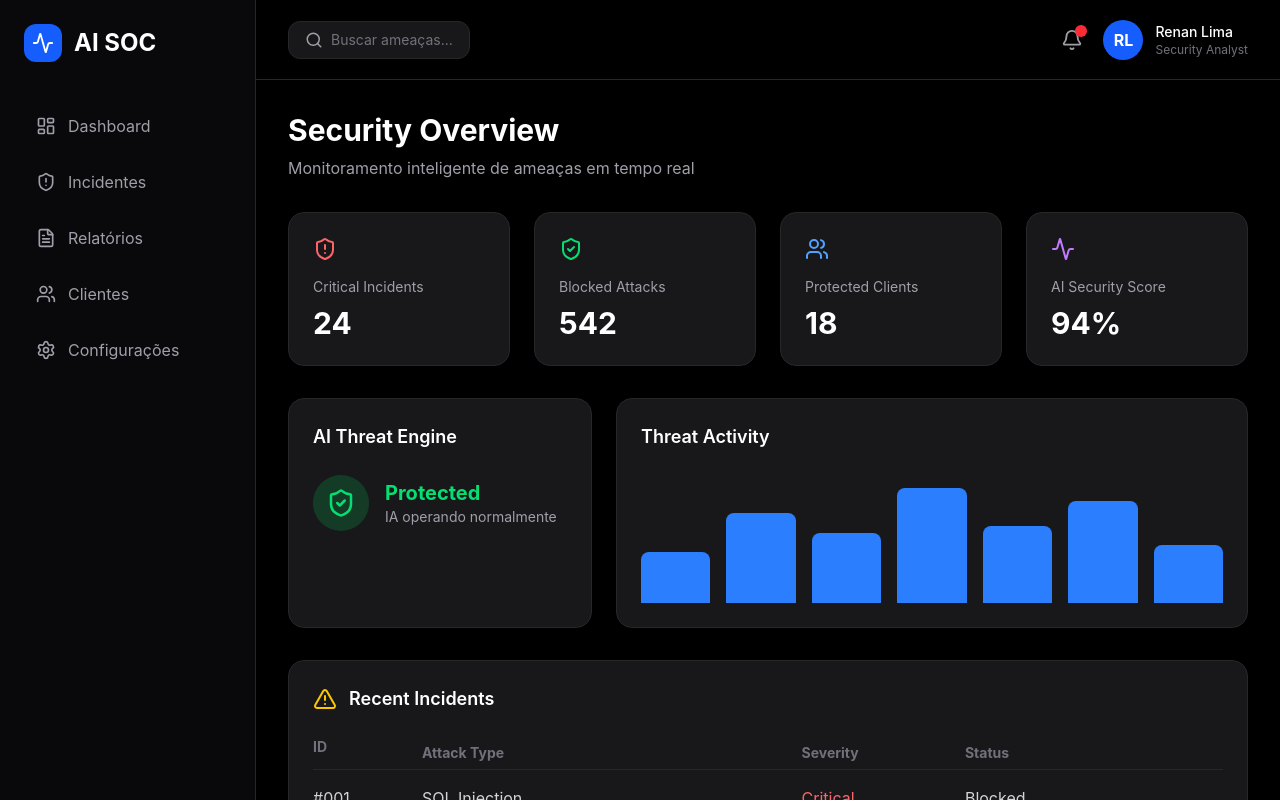
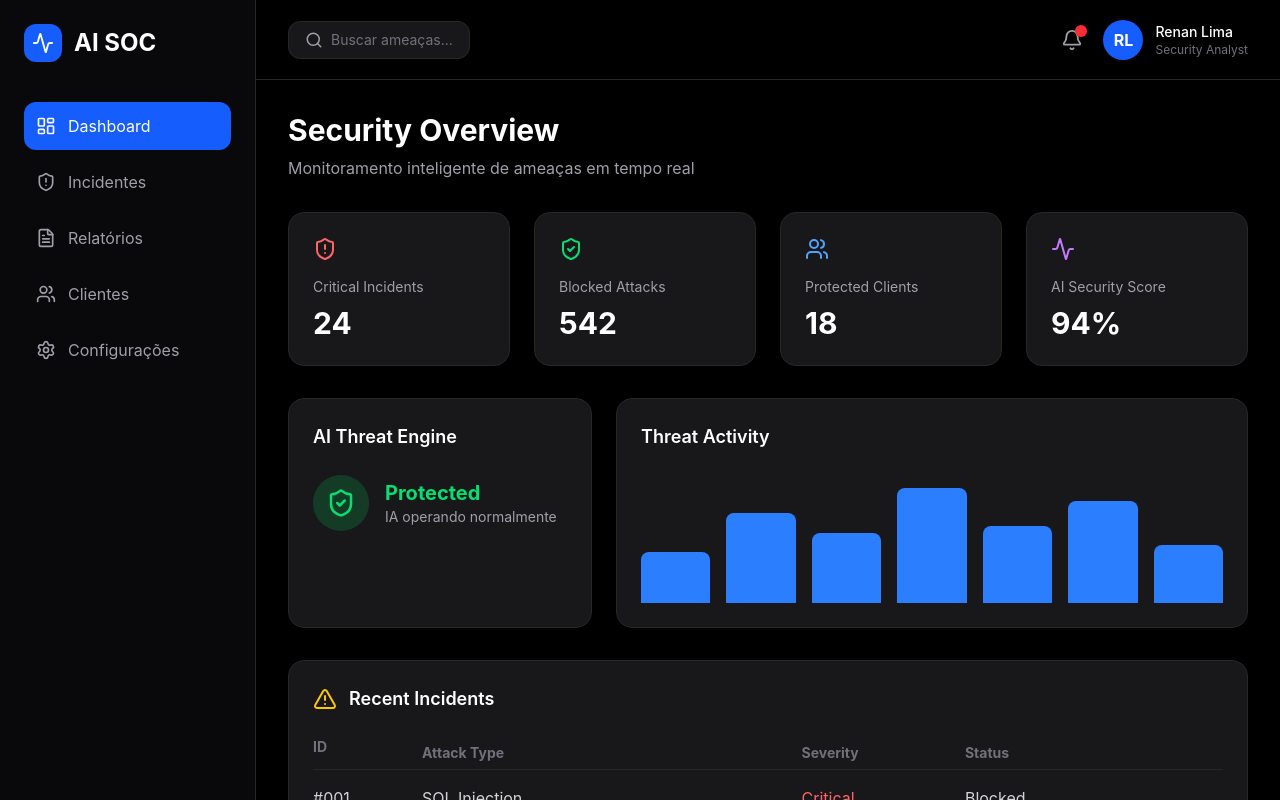
Before and after one commit to renanlima-hub/ai-soc-project, a React (Vite) app in the folder frontend/: page /dashboard in a window 1280 px wide. Shown: the top 800 px of the page. Built offline with nearby package versions, Linux system fonts and the light colour scheme.

Commit message:
feat: add active state to sidebar navigation

```diff
--- a/frontend/src/components/Sidebar.tsx
+++ b/frontend/src/components/Sidebar.tsx
@@ -7,10 +7,13 @@ import {
   Activity
 } from "lucide-react"
 
-import { Link } from "react-router-dom"
+import { Link, useLocation } from "react-router-dom"
 
 
 function Sidebar() {
+
+  const location = useLocation()
+
 
   const menu = [
     {
@@ -84,6 +87,7 @@ function Sidebar() {
           AI SOC
         </h1>
 
+
       </div>
 
 
@@ -95,24 +99,27 @@ function Sidebar() {
 
           const Icon = item.icon
 
+          const active = location.pathname === item.path
+
 
           return (
 
             <Link
               key={item.name}
               to={item.path}
-              className="
+              className={`
                 flex
                 items-center
                 gap-3
                 p-3
                 rounded-xl
-                text-zinc-400
-                hover:bg-zinc-800
-                hover:text-blue-400
-                cursor-pointer
                 transition
-              "
+                ${
+                  active
+                  ? "bg-blue-600 text-white"
+                  : "text-zinc-400 hover:bg-zinc-800 hover:text-blue-400"
+                }
+              `}
             >
 
               <Icon size={20}/>
@@ -130,6 +137,7 @@ function Sidebar() {
 
 
       </nav>
+
 
 
 
```
